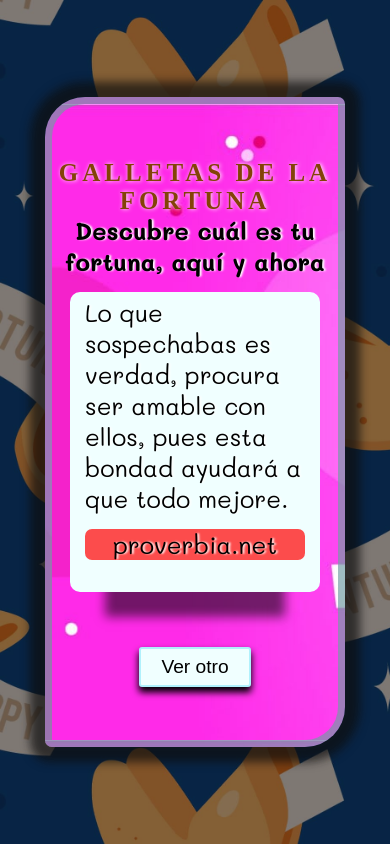
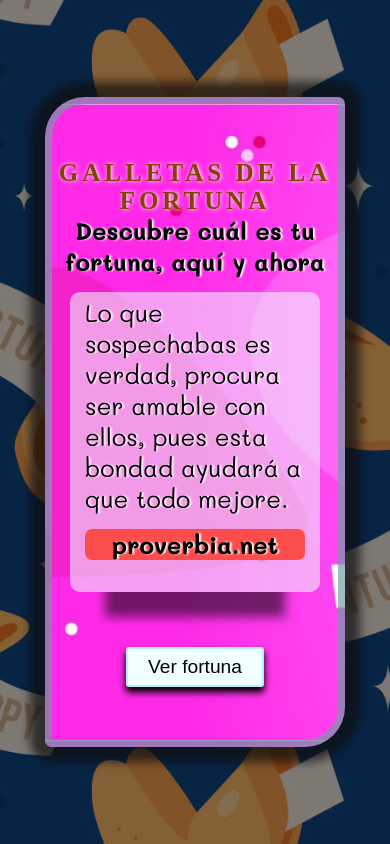
Before and after one commit to Compucalima/fortune-cookies, a React (Vite) app: page / in a window 390 px wide. Built offline with nearby package versions, Linux system fonts and the light colour scheme; a web font is replaced by a local one.

Commit message:
Responsividad Ok y listo para primer Push

```diff
--- a/src/App.jsx
+++ b/src/App.jsx
@@ -24,7 +24,7 @@ function App() {
           data={frases[ Math.floor(Math.random() * index) ]}
         />
         <div className='container__buttons'>
-          <button className="message__button" onClick={nextPhrase}>Ver otro</button>
+          <button className="message__button" onClick={nextPhrase}>Ver fortuna</button>
         </div>
       </article>
     </>
--- a/src/index.css
+++ b/src/index.css
@@ -50,7 +50,7 @@
   margin-top: 55px;
   margin-bottom: 55px;
   padding: 20px 70px ;
-  background-color: azure;
+  background-color: rgba(240, 255, 255, 0.543);
   box-shadow: 0px 60px 10px -35px rgba(6, 6, 6, 0.563);
   border-radius: 10px;
 }
@@ -61,6 +61,8 @@
   background-color: #fc4c4c;
   margin-top: 15px;
   border-radius: 7px;
+  font-weight: bold;
+
 }
 .message__button {
   cursor: pointer;
```
